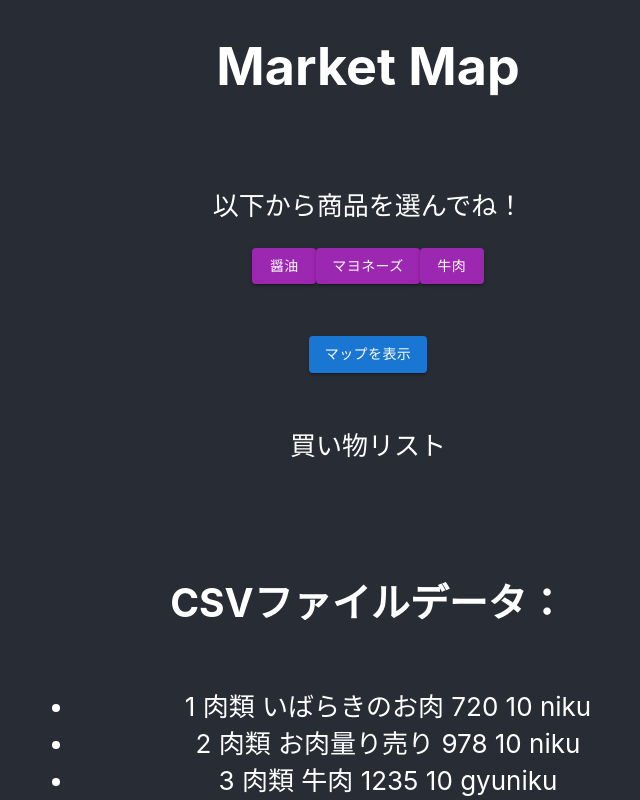
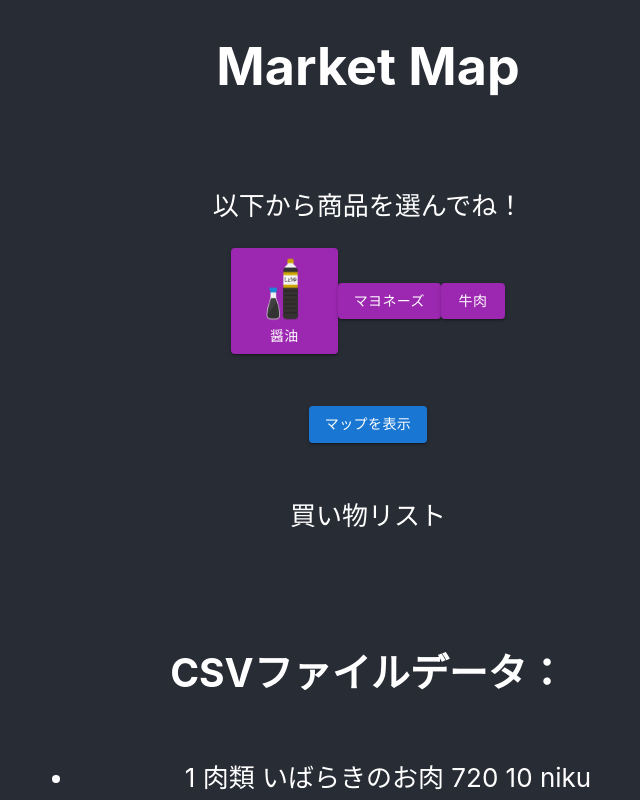
Before and after one commit to enpitut2023/MarketMap_front, a React (Create React App) app: page / in a window 1280 px wide. Shown: the top 800 px of the page, without its empty margins (272-912 px from the left). Built offline with nearby package versions, Linux system fonts and the light colour scheme.

Commit message:
ボタンにアイコンを追加（醤油）

```diff
--- a/src/App.jsx
+++ b/src/App.jsx
@@ -75,7 +75,10 @@ function App() {
         </h1>
         <p>
           <p>以下から商品を選んでね！</p>
-          <Button variant="contained" color="secondary" onClick={() => addelem(0, "醤油")}>醤油</Button>
+          <Button className="icon-button" variant="contained" color="secondary" onClick={() => addelem(0, "醤油")}>
+            <img className="icon" src="/icon/shoyu.png" alt="Icon" />
+            <span>醤油</span>
+          </Button>
           <Button variant="contained" color="secondary" onClick={() => addelem(1, "マヨネーズ")}>マヨネーズ</Button>
           <Button variant="contained" color="secondary" onClick={() => addelem(2, "牛肉")}>牛肉</Button>
         </p>
--- a/src/index.css
+++ b/src/index.css
@@ -11,3 +11,25 @@ code {
   font-family: source-code-pro, Menlo, Monaco, Consolas, 'Courier New',
     monospace;
 }
+
+.icon-button {
+  display: flex;
+  flex-direction: column; /* flex-directionをcolumnに設定し、アイコンとテキストを垂直に並べる */
+  align-items: center;
+  justify-content: center;
+  padding: 8px 16px;
+  background-color: #007bff;
+  color: #fff;
+  border: none;
+  border-radius: 4px;
+  cursor: pointer;
+  height: 80pt;
+  width: 80pt;
+}
+
+.icon{
+  top: 0;
+  left: 0;
+  width:100%;
+  height: 80%;
+}
```
Also changed, not shown: public/icon/shoyu.png (added).
